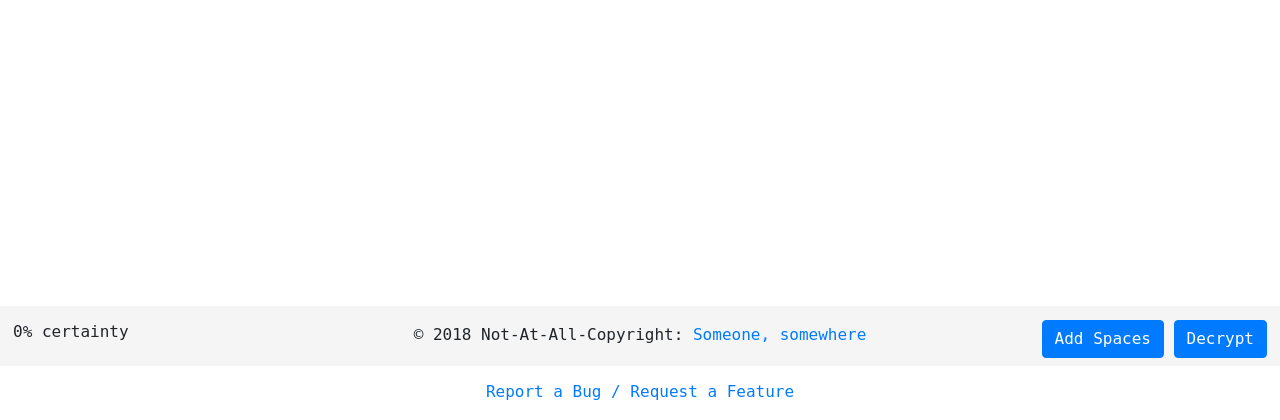
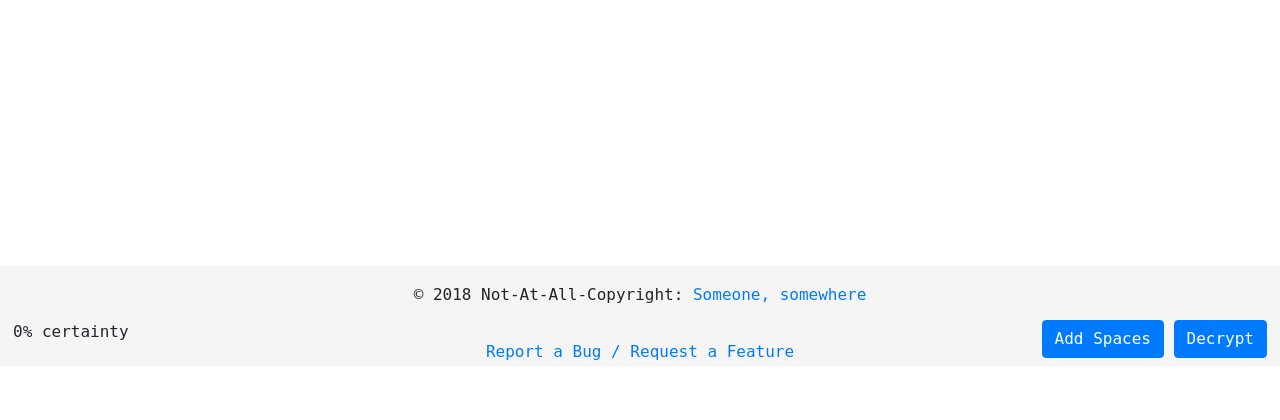
Before and after one commit to DanGonite57/CrPyto, a Flask app: page /ciphers/caesar.html in a window 1280 px wide. Shown: the part 434-854 px from the top of the page. After the commit the page ends 794 px from the top, so only its background shows below. Run offline with Flask 2, Linux system fonts and the light colour scheme; parts of the project's set-up code (start-up, migrations or seed data) failed here and were passed over; some libraries are stand-ins or nearby versions.

Commit message:
Bugfix attempt 6

```diff
--- a/static/css/footer.css
+++ b/static/css/footer.css
@@ -12,7 +12,7 @@ body {
   position: absolute;
   bottom: 0;
   width: 100%;
-  height: 60px;
+  height: 100px;
   /* Set the fixed height of the footer here */
   line-height: 25px;
   /* Vertically center the text there */
```
